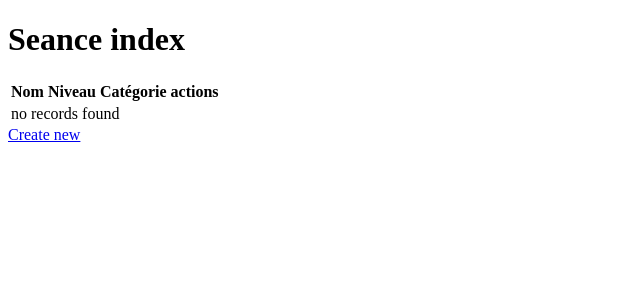
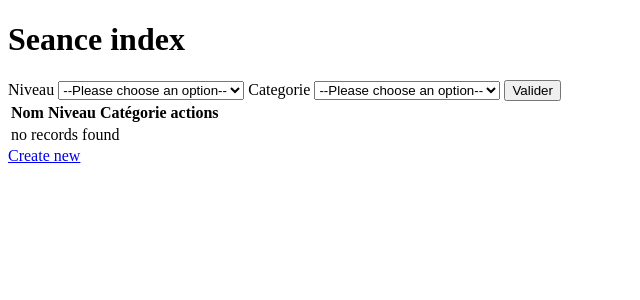
Before and after one commit to ForWald/projetWeb, a Symfony app: template templates/seance/index.html.twig in a window 1280 px wide. Shown: the top 300 px of the page, without its empty margins (0-640 px from the left). Run offline with Twig, Linux system fonts and the light colour scheme; the template is opened without the code that fills it, so the values that code supplies are empty; some libraries are stand-ins or nearby versions.

Commit message:
Filtres Niveau et Catégorie TWIG

```diff
--- a/src/Entity/Seance.php
+++ b/src/Entity/Seance.php
@@ -8,6 +8,7 @@ use Doctrine\Common\Collections\Collection;
 use Doctrine\ORM\Mapping as ORM;
 
 #[ORM\Entity(repositoryClass: SeanceRepository::class)]
+
 class Seance
 {
     #[ORM\Id]
--- a/src/Repository/OrdreExerciceRepository.php
+++ b/src/Repository/OrdreExerciceRepository.php
@@ -21,6 +21,10 @@ class OrdreExerciceRepository extends ServiceEntityRepository
         parent::__construct($registry, OrdreExercice::class);
     }
 
+    public function __toString(): string
+    {
+        return $this->ordre;
+    }
 //    /**
 //     * @return OrdreExercice[] Returns an array of OrdreExercice objects
 //     */
--- a/templates/seance/index.html.twig
+++ b/templates/seance/index.html.twig
@@ -4,7 +4,27 @@
 
 {% block body %}
     <h1>Seance index</h1>
-
+    <form>
+        <label>Niveau</label>
+        <select name="niveau">
+            <option value="">--Please choose an option--</option>
+            {% for niveau in niveaux %}
+            <option value="{{niveau.id}}">
+                {{ niveau.nom }}
+            </option>
+            {% endfor %};
+        </select>
+        <label>Categorie</label>
+        <select name="categorie">
+            <option value="">--Please choose an option--</option>
+            {% for categorie in categories %}
+            <option value="{{categorie.id}}">
+                {{ categorie.nom }}
+            </option>
+            {% endfor %}
+        </select>
+        <input type="submit" value="Valider">
+    </form>
     <table class="table">
         <thead>
             <tr>
```
Also changed, not shown: src/Controller/SeanceController.php (+20 -2 lines), src/Repository/SeanceRepository.php (+17 -0 lines).
